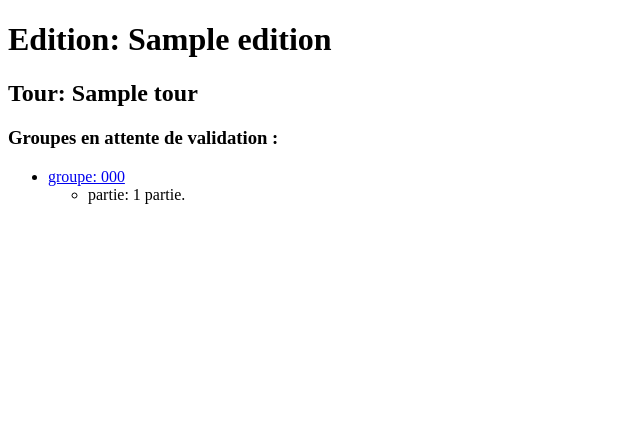
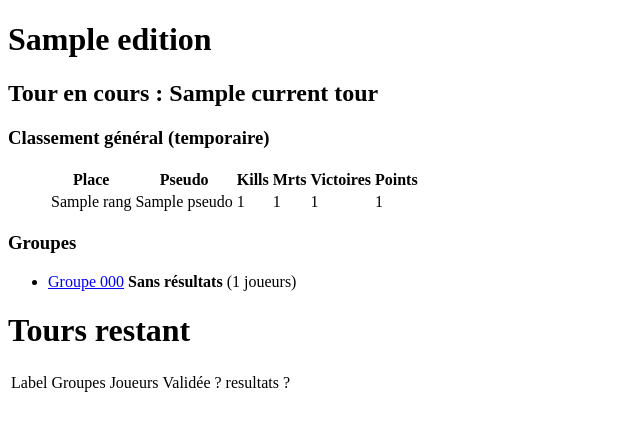
Before and after one commit to efs91/carapuce, a Flask app: template templates/index.html in a window 1280 px wide. Shown: the top 431 px of the page, without its empty margins (0-640 px from the left). Run offline with Flask 2, Linux system fonts and the light colour scheme; the template is opened without the code that fills it: most values are stand-ins (such as "Sample title", 1, 10 or a date in 2020).

Commit message:
Creation des groupes

```diff
--- a/main.py
+++ b/main.py
@@ -1,19 +1,19 @@
 from math import floor
 
 import flask
-from flask import jsonify, request, render_template
+from flask import jsonify, request, render_template, redirect
 from flask_sqlalchemy import SQLAlchemy
 from datetime import datetime
 import json
 
-from sqlalchemy import Table, Column, Integer, String, Boolean, DateTime, ForeignKey, null
+from sqlalchemy import Table, Column, Integer, String, Boolean, DateTime, ForeignKey, null, func, asc, desc, text, case
 from sqlalchemy.orm import relationship, declarative_base
 
 # Config
 HOST = "0.0.0.0"
 PORT = 5000
 
-DB_HOST = "localhost"
+DB_HOST = "efs91.fr"
 DB_USER = "carapuce"
 DB_PASS = "sbirneb91"
 DB_DATABASE = "carapuce"
@@ -39,6 +39,7 @@ class Arbitre(Base):
 class ClassementGroupe(Base):
     __tablename__ = "classement_groupe"
     groupe_id = Column(Integer, ForeignKey('groupe.id'), primary_key=True)
+    groupe = relationship("Groupe", back_populates="classements")
     rang = Column(Integer, primary_key=True)
     joueur_id = Column(Integer, ForeignKey('joueur.id'))
     nb_kills = Column(Integer)
@@ -65,6 +66,8 @@ class Edition(Base):
     label = Column(String)
     debut_le = Column(DateTime)
     fin_le = Column(DateTime)
+
+    tours = relationship("Tour", back_populates="edition")
 
 
 class Elimination(Base):
@@ -95,6 +98,7 @@ class Groupe(Base):
     arbitre_id = Column(Integer, ForeignKey('arbitre.id'))
     debut_le = Column(DateTime)
     fin_le = Column(DateTime)
+    has_resultats = Column(Boolean)
     is_validated = Column(Boolean)
 
     joueurs = relationship(
@@ -103,6 +107,7 @@ class Groupe(Base):
         back_populates="groupes")
 
     parties = relationship("Partie", back_populates="groupe")
+    classements = relationship("ClassementGroupe", back_populates="groupe")
 
 
 class Inscription(Base):
@@ -152,6 +157,7 @@ class Tour(Base):
     label = Column(String)
     is_termine = Column(Boolean)
     edition_id = Column(Integer, ForeignKey('edition.id'))
+    edition = relationship("Edition", back_populates="tours")
     debut_le = Column(DateTime)
     fin_le = Column(DateTime)
     max_joueurs_par_groupe = Column(Integer)
@@ -168,11 +174,78 @@ def referee_results():
     return jsonify({"success": True})
 
 
-@app.route("/admin", methods=['GET'])
-def home():
+@app.route("/admin/<edition_id>", methods=['GET'])
+def http_get_admin(edition_id):
+    edition = get_current_edition_by_id(edition_id)
+    current_tour = get_current_tour_by_edition(edition)
+    not_current_tours = get_not_current_tours_by_edition(edition)
+    tours = get_all_tour_by_edition(edition)
+    classements = get_classements(edition=edition)
+    drapo1 = 0
+    return render_template("index.html", edition=edition, tours=tours, current_tour=current_tour, not_current_tours=not_current_tours, classements=classements, drapo1=drapo1)
+
+
+@app.route("/admin/groupe/<groupe_id>", methods=['GET'])
+def http_get_admin_groupe(groupe_id):
     edition = get_current_edition()
     tour = get_current_tour_by_edition(edition)
-    return render_template("index.html", edition=edition, tour=tour)
+    groupe = get_groupe_by_id(groupe_id)
+    return render_template("groupe.html", edition=edition, tour=tour, groupe=groupe)
+
+@app.route("/admin/<edition_id>/tour/<tour_id>/create", methods=['POST'])
+def http_get_admin_groupe_create(tour_id, edition_id):
+    groupe = get_groupe_by_id(tour_id)
+    liste_joueur = []
+    edition = get_current_edition_by_id(int(edition_id))
+    tour = get_current_tour_by_edition(edition)
+    max_joueur = tour.max_joueurs_par_groupe
+    maxjoueur = int(max_joueur)
+    inscriptions = get_inscriptions_by_edition(edition_id)
+    for inscription in inscriptions:
+        liste_joueur.append (inscription.joueur_id)
+
+    nouveau_groupes = get_composition_tour(liste_joueur, maxjoueur, True)
+    tempo_int = 0
+    for nouveau_groupe in nouveau_groupes:
+        group = Groupe()
+        group.arbitre_id = "7"
+        group.tour_id = tour.id
+        group.code = "Auto G" + str(tempo_int)
+        tempo_int += 1
+        group.has_resultats = 0
+        group.is_validated = 0
+        for nouveau_joueur in nouveau_groupe:
+            nouveau_joueur_object = get_joueur_by_id(nouveau_joueur)
+            group.joueurs.append(nouveau_joueur_object)
+        db.session.commit()
+    return redirect('/admin/' + str(edition_id))
+    #return render_template("groupe.html", edition=edition, tour=tour, groupe=groupe)
+
+
+@app.route("/admin/groupe/<groupe_id>/validate", methods=['POST'])
+def http_post_admin_groupe_validate(groupe_id):
+    edition = get_current_edition()
+    tour = get_current_tour_by_edition(edition)
+    groupe = get_groupe_by_id(groupe_id)
+    groupe.is_validated = True
+    db.session.commit()
+    return redirect('/admin/')
+
+
+@app.route("/admin/groupe/<groupe_id>/unvalidate", methods=['POST'])
+def http_post_admin_groupe_unvalidate(groupe_id):
+    edition = get_current_edition()
+    tour = get_current_tour_by_edition(edition)
+    groupe = get_groupe_by_id(groupe_id)
+    groupe.is_validated = False
+    db.session.commit()
+    return redirect('/admin')
+
+
+@app.route("/admin/partie/<partie_id>", methods=['GET'])
+def http_get_admin_partie(partie_id):
+    partie = get_partie_by_id(partie_id)
+    return render_template("partie.html", partie=partie)
 
 
 # Fonctions
@@ -195,14 +268,35 @@ def get_composition_tour(liste_joueurs, max_joueurs_par_groupe, is_escargot):
 def get_current_edition():
     return db.session.query(Edition).filter(Edition.debut_le <= datetime.now(), Edition.fin_le == null()).first()
 
+def get_inscriptions_by_edition(edition_id):
+    return db.session.query(Inscription).filter(Inscription.edition_id == edition_id)
+
+def get_current_edition_by_id(id):
+    return db.session.query(Edition).filter(Edition.id == id).first()
+
+def get_all_tour_by_edition(edition):
+    return db.session.query(Tour).filter(Tour.edition_id == edition.id).order_by(
+        Tour.ordre)
 
 def get_current_tour_by_edition(edition):
     return db.session.query(Tour).filter(Tour.edition_id == edition.id, Tour.is_termine == 0).order_by(
         Tour.ordre).first()
 
+def get_not_current_tours_by_edition(edition):
+    return db.session.query(Tour).filter(Tour.edition_id == edition.id, Tour.is_termine == 0).order_by(
+        Tour.ordre)
+
 
 def get_arbitre_by_joueur_and_edition(joueur, edition):
     return db.session.query(Arbitre).filter(Arbitre.edition_id == edition.id, Arbitre.joueur_id == joueur.id).first()
+
+
+def get_groupe_by_id(groupe_id):
+    return db.session.query(Groupe).filter(Groupe.id == groupe_id).first()
+
+
+def get_partie_by_id(partie_id):
+    return db.session.query(Partie).filter(Partie.id == partie_id).first()
 
 
 def get_group_by_arbitre_and_tour(arbitre, tour):
@@ -212,6 +306,8 @@ def get_group_by_arbitre_and_tour(arbitre, tour):
 def get_joueur_by_epic_id(epic_id):
     return db.session.query(Joueur).filter(Joueur.epic_id == epic_id.upper()).first()
 
+def get_joueur_by_id(joueur_id):
+    return db.session.query(Joueur).filter(Joueur.id == joueur_id).first()
 
 def calcul_points(rang, nb_kills, comptage):
     points = min(nb_kills, comptage['max_kills']) * comptage['points_par_kill']
@@ -220,6 +316,35 @@ def calcul_points(rang, nb_kills, comptage):
             points += comptage['points_par_tops'][top]
             break
     return points
+
+def get_classements(edition=None, tour=None, groupe=None, partie=None, joueur=None):
+
+    query = db.session.query(
+            Joueur.pseudo,
+            func.sum(ClassementPartie.nb_points).label('nb_points'),
+            func.sum(ClassementPartie.nb_morts).label('nb_morts'),
+            func.sum(ClassementPartie.nb_kills).label('nb_kills'),
+            func.sum(case([(ClassementPartie.rang_jeu == 1, 1)],else_=0)).label('nb_victoires')
+            ).filter(
+            Tour.edition_id == Edition.id,
+            Groupe.tour_id == Tour.id,
+            Partie.groupe_id == Groupe.id,
+            ClassementPartie.partie_id == Partie.id,
+            Groupe.is_validated == True,
+            groupe_joueur_table.c.groupe_id == Groupe.id,
+            Joueur.id == groupe_joueur_table.c.joueur_id,
+            ClassementPartie.joueur_id == Joueur.id,
+            ).group_by(Joueur.id).order_by(desc("nb_points"), asc("nb_morts"), desc("nb_kills"))
+    if (edition): query.filter(Edition.id == edition.id)
+    if (tour): query.filter(Tour.id == tour.id)
+    if (groupe): query.filter(Groupe.id == groupe.id)
+    if (partie): query.filter(Partie.id == partie.id)
+    if (joueur): query.filter(Joueur.id == joueur.id)
+
+    res = query.all()
+
+    return res
+
 
 
 def parse_group_result(payload):
@@ -324,8 +449,9 @@ def parse_group_result(payload):
 
     comptage = json.loads(tour.comptage)
     print(parties)
-    ordre = 1
+    ordre = 0
     for p in parties:
+        ordre += 1
         partie = Partie()
         partie.groupe = groupe
         partie.ordre = ordre
@@ -351,7 +477,9 @@ def parse_group_result(payload):
             classement.nb_points = calcul_points(c['rang'], c['nb_kills'], comptage)
             partie.classements.append(classement)
         db.session.add(partie)
-        db.session.commit()
+
+    groupe.has_resultats = True
+    db.session.commit()
 
 
 # Main
--- a/templates/index.html
+++ b/templates/index.html
@@ -4,19 +4,80 @@
     <title>Carapuce Admin</title>
 </head>
 <body>
-<h1>Edition: {{ edition.label }}</h1>
-<h2>Tour: {{ tour.label }}</h2>
-<h3>Groupes en attente de validation :</h3>
+<h1>{{ edition.label }}</h1>
+<h2>Tour en cours : {{ current_tour.label }}</h2>
+
+<h3>Classement général (temporaire)</h3>
 <ul>
-    {% for groupe in tour.groupes %}
-    <li><a href="/admin/groupe/{{ groupe.id }}">groupe: {{ groupe.code }}</a>
-        <ul>
-            {% for partie in groupe.parties %}
-            <li>partie: {{ partie.id }} partie.</li>
-            {% endfor %}
-        </ul>
-    </li>
+<table>
+    <tr>
+        <th>Place</th>
+        <th>Pseudo</th>
+        <th>Kills</th>
+        <th>Mrts</th>
+         <th>Victoires</th>
+        <th>Points</th>
+
+    </tr>
+    {% for c in classements %}
+    <tr>
+        <td>{{c.rang}}</td>
+        <td>{{c.pseudo}}</td>
+        <td>{{c.nb_kills}}</td>
+        <td>{{c.nb_morts}}</td>
+        <td>{{c.nb_victoires}}</td>
+        <td>{{c.nb_points}}</td>
+
+    </tr>
     {% endfor %}
+</table>
 </ul>
+
+<h3>Groupes</h3>
+
+{% if current_tour.groupes|length>0 %}
+
+<ul>
+    {% for groupe in current_tour.groupes %}
+          <li><a href="/admin/groupe/{{ groupe.id }}">Groupe {{ groupe.code }}</a>
+             {% if not groupe.has_resultats %}
+                 <b>Sans résultats</b> ({{ groupe.joueurs|length }} joueurs)
+                {% elif not groupe.is_validated %}
+                    <b>Non-validé</b> ({{groupe.joueurs|length }} joueurs, {{ groupe.parties|length }} parties)
+             {% elif groupe.is_validated %}
+                  <b>Validé</b> ({{groupe.joueurs|length }} joueurs, {{ groupe.parties|length }} parties)
+               {% endif %}
+           </li>
+       {% else %}
+           Aucun groupe.
+        {% endfor %}
+
+
+    </ul>
+    {% endif %}
+
+<h1> Tours restant </h1><Table><tr><td>Label</td><td>Groupes</td><td>Joueurs</td><td>Validée ?</td><td>resultats ?</td></tr>
+{% for tour in not_current_tours %}
+
+    <tr><td>{{ tour.label }} </td><td> {{tour.groupes|length }}</td><td>
+        {% if tour.groupes|length > 0 %}
+        {% for groupe in tour.groupes %}
+
+    {{groupe.joueurs|length  }} </td><td>{{ groupe.is_validated }}</td><td>{{ groupe.has_resultats }}
+
+</td><td></td>
+{% endfor %}
+</tr>
+    {% endif %}
+    {% if tour.groupes|length == 0 %}
+        <form method="POST" action="/admin/{{ edition.id }}/tour/{{tour.id}}/create">
+        <button type="submit">Creer les groupes</button>
+    </form>
+    {% endif %}
+
+
+{% endfor %}
+</Table>
+
 </body>
 </html>
```
